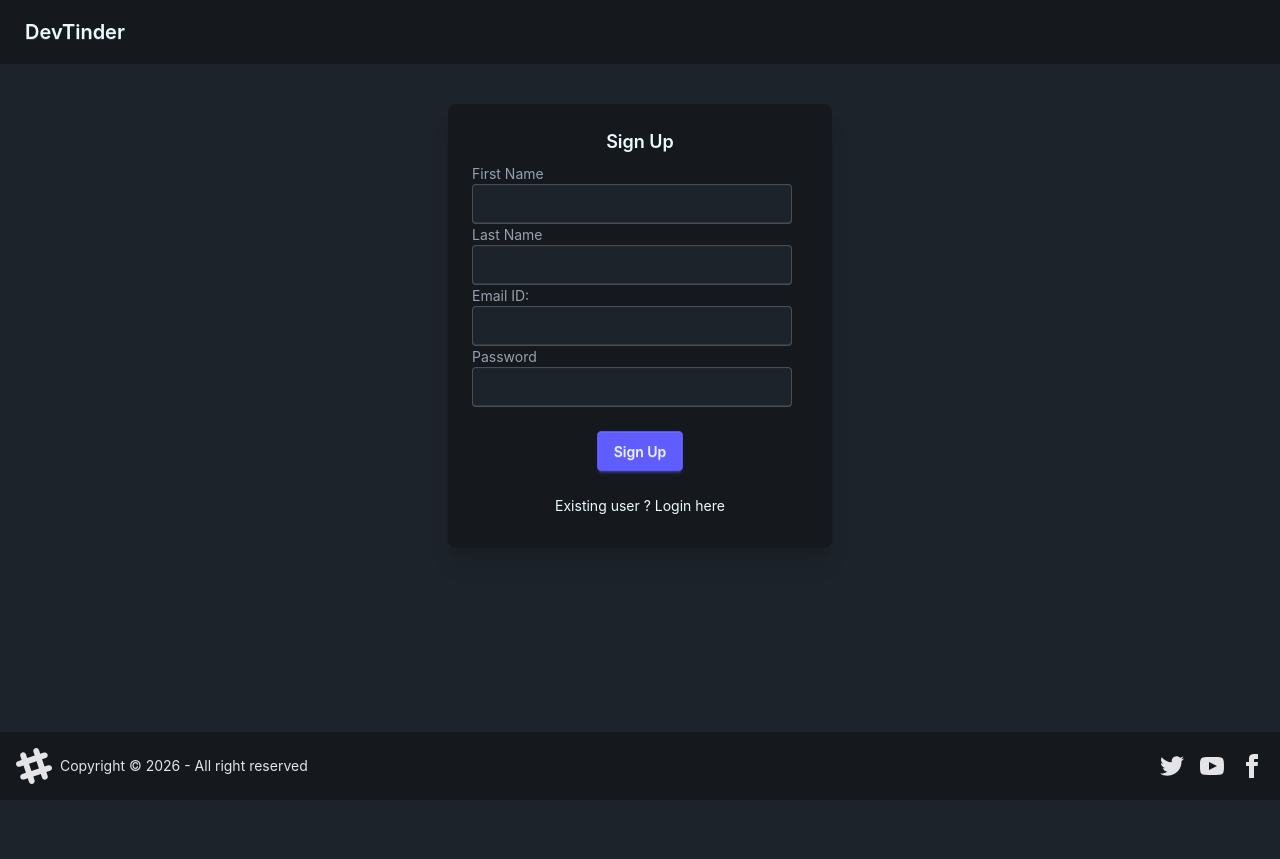
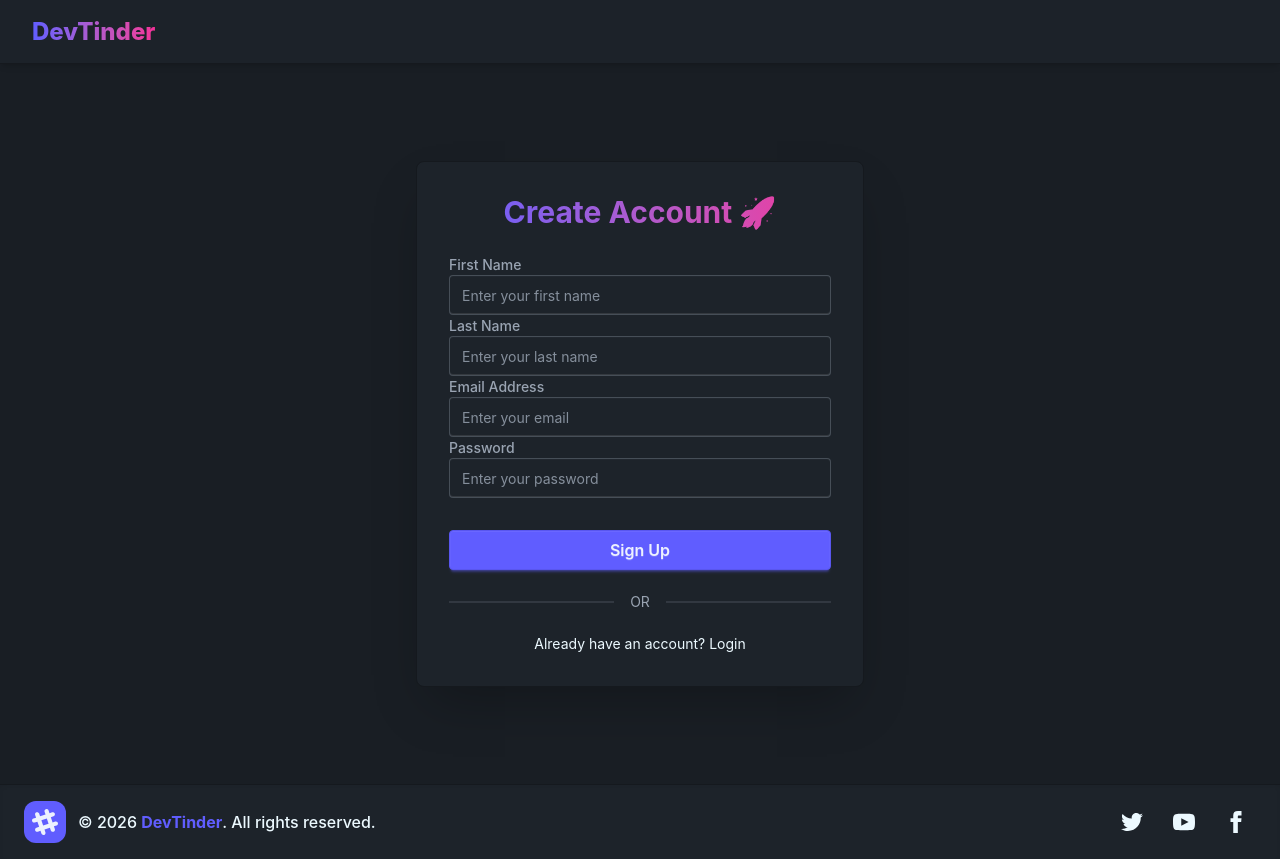
Before and after one commit to kunal2885/DevMatch-web, a React (Vite) app: page /login in a window 1280 px wide. Before the commit the page ends 800 px from the top, so only its background shows below. Built offline with nearby package versions, Linux system fonts and the light colour scheme; no server answers.

Commit message:
imporved the styling and ui

```diff
--- a/src/components/EditProfile.jsx
+++ b/src/components/EditProfile.jsx
@@ -11,9 +11,9 @@ const EditProfile = ({user}) => {
     const dispatch = useDispatch()
     const [firstname , setFirstname] = useState(user.firstname)
     const [lastname, setLastname] = useState(user.lastname)
-    const [age, setAge] = useState(user.age || "")
-    const [gender , setGender] = useState(user.gender || "")
-    const [photourl , setPhotourl] = useState(user.photourl || "")
+    const [age, setAge] = useState(user.age?.age)
+    const [gender , setGender] = useState(user.gender?.gender)
+    const [photourl , setPhotourl] = useState(user.photourl)
     const [about,setAbout] = useState(user.about || "")
     const [error, setError] = useState("")
     const [toast , setToast] = useState(false)
@@ -51,22 +51,27 @@ const EditProfile = ({user}) => {
 
   return (
   <>
-        <div className="flex justify-center items-start gap-10 my-10 flex-wrap">
+    <div className="min-h-[calc(100vh-80px)] bg-base-200 px-4 py-10">
+      <div className="mx-auto flex max-w-7xl flex-col items-start justify-center gap-10 lg:flex-row lg:items-start">
+
         {/* Edit Profile Card */}
-  <div className="card bg-base-300 w-full max-w-md shadow-xl mb-8">
-    <div className="card-body">
-      <h2 className="card-title justify-center text-2xl font-bold mb-4">
-        Edit Profile
+        <div className="card w-full max-w-xl bg-base-100 shadow-2xl border border-base-300">
+          <div className="card-body p-8">
+            <h2 className="text-center text-3xl font-bold bg-gradient-to-r from-primary to-secondary bg-clip-text text-transparent mb-6">
+              Edit Profile ✨
             </h2>
 
-      <div className="space-y-3">
+            <div className="space-y-5">
               <label className="form-control w-full">
                 <div className="label">
-            <span className="label-text font-medium">First Name</span>
+                  <span className="label-text font-semibold">
+                    First Name
+                  </span>
                 </div>
                 <input
                   type="text"
-            className="input input-bordered w-full"
+                  className="input input-bordered w-full focus:input-primary"
+                  placeholder="Enter your first name"
                   value={firstname}
                   onChange={(e) => setFirstname(e.target.value)}
                 />
@@ -74,23 +79,28 @@ const EditProfile = ({user}) => {
 
               <label className="form-control w-full">
                 <div className="label">
-            <span className="label-text font-medium">Last Name</span>
+                  <span className="label-text font-semibold">
+                    Last Name
+                  </span>
                 </div>
                 <input
                   type="text"
-            className="input input-bordered w-full"
+                  className="input input-bordered w-full focus:input-primary"
+                  placeholder="Enter your last name"
                   value={lastname}
                   onChange={(e) => setLastname(e.target.value)}
                 />
               </label>
 
+              <div className="grid grid-cols-1 gap-5 md:grid-cols-2">
                 <label className="form-control w-full">
                   <div className="label">
-            <span className="label-text font-medium">Age</span>
+                    <span className="label-text font-semibold">Age</span>
                   </div>
                   <input
                     type="number"
-            className="input input-bordered w-full"
+                    className="input input-bordered w-full focus:input-primary"
+                    placeholder="Age"
                     value={age}
                     onChange={(e) => setAge(e.target.value)}
                   />
@@ -98,23 +108,28 @@ const EditProfile = ({user}) => {
 
                 <label className="form-control w-full">
                   <div className="label">
-            <span className="label-text font-medium">Gender</span>
+                    <span className="label-text font-semibold">Gender</span>
                   </div>
                   <input
                     type="text"
-            className="input input-bordered w-full"
+                    className="input input-bordered w-full focus:input-primary"
+                    placeholder="Gender"
                     value={gender}
                     onChange={(e) => setGender(e.target.value)}
                   />
                 </label>
+              </div>
 
               <label className="form-control w-full">
                 <div className="label">
-            <span className="label-text font-medium">Photo URL</span>
+                  <span className="label-text font-semibold">
+                    Photo URL
+                  </span>
                 </div>
                 <input
                   type="text"
-            className="input input-bordered w-full"
+                  className="input input-bordered w-full focus:input-primary"
+                  placeholder="Paste image URL"
                   value={photourl}
                   onChange={(e) => setPhotourl(e.target.value)}
                 />
@@ -122,20 +137,28 @@ const EditProfile = ({user}) => {
 
               <label className="form-control w-full">
                 <div className="label">
-            <span className="label-text font-medium">About</span>
+                  <span className="label-text font-semibold">About</span>
                 </div>
                 <textarea
-            className="textarea textarea-bordered h-28 w-full resize-none"
+                  className="textarea textarea-bordered h-32 w-full resize-none focus:textarea-primary"
+                  placeholder="Tell others something about yourself..."
                   value={about}
                   onChange={(e) => setAbout(e.target.value)}
                 />
               </label>
             </div>
 
-      <p className="text-red-500 text-center mt-2"> {error}</p>
+            {error && (
+              <p className="mt-4 text-center text-sm font-medium text-error">
+                {error}
+              </p>
+            )}
 
-      <div className="card-actions justify-center mt-5">
-        <button className="btn btn-primary w-full " onClick={saveProfile}>
+            <div className="card-actions mt-8">
+              <button
+                className="btn btn-primary w-full text-base font-semibold hover:scale-[1.02] transition-all duration-300"
+                onClick={saveProfile}
+              >
                 Save Profile
               </button>
             </div>
@@ -143,8 +166,9 @@ const EditProfile = ({user}) => {
         </div>
 
         {/* Preview Card */}
-  <div className="w-full max-w-sm">
-    <UserCard user={{
+        <div className="w-full max-w-sm lg:sticky lg:top-24">
+          <UserCard
+            user={{
               ...user,
               firstname,
               lastname,
@@ -152,19 +176,21 @@ const EditProfile = ({user}) => {
               gender,
               photourl,
               about,
-  }} />
+            }}
+          />
+        </div>
       </div>
     </div>
 
-{toast && <div className="toast toast-top toast-center">
-
-  <div className="alert alert-success">
-    <span>Profile updated successfully</span>
+    {toast && (
+      <div className="toast toast-top toast-center z-[100]">
+        <div className="alert alert-success shadow-xl">
+          <span>🎉 Profile updated successfully</span>
         </div>
-</div>}
-
+      </div>
+    )}
   </>
-  )
+);
 }
 
 export default EditProfile
--- a/src/components/Footer.jsx
+++ b/src/components/Footer.jsx
@@ -2,58 +2,70 @@ import React from 'react'
 
 const Footer = () => {
  return (
-    <footer className="footer sm:footer-horizontal bg-base-300 text-neutral-content fixed bottom-0 p-4">
-  <aside className="grid-flow-col items-center">
+  <footer className="footer footer-vertical sm:footer-horizontal items-center justify-between bg-base-100 border-t border-base-300 shadow-inner px-6 py-4 text-base-content">
+    <aside className="grid-flow-col items-center gap-3">
+      <div className="p-2 rounded-xl bg-primary text-primary-content">
         <svg
-      width="36"
-      height="36"
+          width="26"
+          height="26"
           viewBox="0 0 24 24"
           xmlns="http://www.w3.org/2000/svg"
           fillRule="evenodd"
           clipRule="evenodd"
-      className="fill-current">
+          className="fill-current"
+        >
           <path
-        d="M22.672 15.226l-2.432.811.841 2.515c.33 1.019-.209 2.127-1.23 2.456-1.15.325-2.148-.321-2.463-1.226l-.84-2.518-5.013 1.677.84 2.517c.391 1.203-.434 2.542-1.831 2.542-.88 0-1.601-.564-1.86-1.314l-.842-2.516-2.431.809c-1.135.328-2.145-.317-2.463-1.229-.329-1.018.211-2.127 1.231-2.456l2.432-.809-1.621-4.823-2.432.808c-1.355.384-2.558-.59-2.558-1.839 0-.817.509-1.582 1.327-1.846l2.433-.809-.842-2.515c-.33-1.02.211-2.129 1.232-2.458 1.02-.329 2.13.209 2.461 1.229l.842 2.515 5.011-1.677-.839-2.517c-.403-1.238.484-2.553 1.843-2.553.819 0 1.585.509 1.85 1.326l.841 2.517 2.431-.81c1.02-.33 2.131.211 2.461 1.229.332 1.018-.21 2.126-1.23 2.456l-2.433.809 1.622 4.823 2.433-.809c1.242-.401 2.557.484 2.557 1.838 0 .819-.51 1.583-1.328 1.847m-8.992-6.428l-5.01 1.675 1.619 4.828 5.011-1.674-1.62-4.829z"></path>
+            d="M22.672 15.226l-2.432.811.841 2.515c.33 1.019-.209 2.127-1.23 2.456-1.15.325-2.148-.321-2.463-1.226l-.84-2.518-5.013 1.677.84 2.517c.391 1.203-.434 2.542-1.831 2.542-.88 0-1.601-.564-1.86-1.314l-.842-2.516-2.431.809c-1.135.328-2.145-.317-2.463-1.229-.329-1.018.211-2.127 1.231-2.456l2.432-.809-1.621-4.823-2.432.808c-1.355.384-2.558-.59-2.558-1.839 0-.817.509-1.582 1.327-1.846l2.433-.809-.842-2.515c-.33-1.02.211-2.129 1.232-2.458 1.02-.329 2.13.209 2.461 1.229l.842 2.515 5.011-1.677-.839-2.517c-.403-1.238.484-2.553 1.843-2.553.819 0 1.585.509 1.85 1.326l.841 2.517 2.431-.81c1.02-.33 2.131.211 2.461 1.229.332 1.018-.21 2.126-1.23 2.456l-2.433.809 1.622 4.823 2.433-.809c1.242-.401 2.557.484 2.557 1.838 0 .819-.51 1.583-1.328 1.847m-8.992-6.428l-5.01 1.675 1.619 4.828 5.011-1.674-1.62-4.829z"
+          ></path>
         </svg>
-    <p>Copyright © {new Date().getFullYear()} - All right reserved</p>
+      </div>
+
+      <p className="text-sm md:text-base font-medium">
+        © {new Date().getFullYear()}{" "}
+        <span className="font-bold text-primary">DevTinder</span>. All rights
+        reserved.
+      </p>
     </aside>
-  <nav className="grid-flow-col gap-4 md:place-self-center md:justify-self-end">
-    <a>
+
+    <nav className="grid grid-flow-col gap-3">
+      <a className="btn btn-circle btn-ghost hover:bg-primary hover:text-primary-content transition-all duration-300">
         <svg
           xmlns="http://www.w3.org/2000/svg"
-        width="24"
-        height="24"
+          width="22"
+          height="22"
           viewBox="0 0 24 24"
-        className="fill-current">
-        <path
-          d="M24 4.557c-.883.392-1.832.656-2.828.775 1.017-.609 1.798-1.574 2.165-2.724-.951.564-2.005.974-3.127 1.195-.897-.957-2.178-1.555-3.594-1.555-3.179 0-5.515 2.966-4.797 6.045-4.091-.205-7.719-2.165-10.148-5.144-1.29 2.213-.669 5.108 1.523 6.574-.806-.026-1.566-.247-2.229-.616-.054 2.281 1.581 4.415 3.949 4.89-.693.188-1.452.232-2.224.084.626 1.956 2.444 3.379 4.6 3.419-2.07 1.623-4.678 2.348-7.29 2.04 2.179 1.397 4.768 2.212 7.548 2.212 9.142 0 14.307-7.721 13.995-14.646.962-.695 1.797-1.562 2.457-2.549z"></path>
+          className="fill-current"
+        >
+          <path d="M24 4.557c-.883.392-1.832.656-2.828.775 1.017-.609 1.798-1.574 2.165-2.724-.951.564-2.005.974-3.127 1.195-.897-.957-2.178-1.555-3.594-1.555-3.179 0-5.515 2.966-4.797 6.045-4.091-.205-7.719-2.165-10.148-5.144-1.29 2.213-.669 5.108 1.523 6.574-.806-.026-1.566-.247-2.229-.616-.054 2.281 1.581 4.415 3.949 4.89-.693.188-1.452.232-2.224.084.626 1.956 2.444 3.379 4.6 3.419-2.07 1.623-4.678 2.348-7.29 2.04 2.179 1.397 4.768 2.212 7.548 2.212 9.142 0 14.307-7.721 13.995-14.646.962-.695 1.797-1.562 2.457-2.549z"></path>
         </svg>
       </a>
-    <a>
+
+      <a className="btn btn-circle btn-ghost hover:bg-error hover:text-error-content transition-all duration-300">
         <svg
           xmlns="http://www.w3.org/2000/svg"
-        width="24"
-        height="24"
+          width="22"
+          height="22"
           viewBox="0 0 24 24"
-        className="fill-current">
-        <path
-          d="M19.615 3.184c-3.604-.246-11.631-.245-15.23 0-3.897.266-4.356 2.62-4.385 8.816.029 6.185.484 8.549 4.385 8.816 3.6.245 11.626.246 15.23 0 3.897-.266 4.356-2.62 4.385-8.816-.029-6.185-.484-8.549-4.385-8.816zm-10.615 12.816v-8l8 3.993-8 4.007z"></path>
+          className="fill-current"
+        >
+          <path d="M19.615 3.184c-3.604-.246-11.631-.245-15.23 0-3.897.266-4.356 2.62-4.385 8.816.029 6.185.484 8.549 4.385 8.816 3.6.245 11.626.246 15.23 0 3.897-.266 4.356-2.62 4.385-8.816-.029-6.185-.484-8.549-4.385-8.816zm-10.615 12.816v-8l8 3.993-8 4.007z"></path>
         </svg>
       </a>
-    <a>
+
+      <a className="btn btn-circle btn-ghost hover:bg-blue-600 hover:text-white transition-all duration-300">
         <svg
           xmlns="http://www.w3.org/2000/svg"
-        width="24"
-        height="24"
+          width="22"
+          height="22"
           viewBox="0 0 24 24"
-        className="fill-current">
-        <path
-          d="M9 8h-3v4h3v12h5v-12h3.642l.358-4h-4v-1.667c0-.955.192-1.333 1.115-1.333h2.885v-5h-3.808c-3.596 0-5.192 1.583-5.192 4.615v3.385z"></path>
+          className="fill-current"
+        >
+          <path d="M9 8h-3v4h3v12h5v-12h3.642l.358-4h-4v-1.667c0-.955.192-1.333 1.115-1.333h2.885v-5h-3.808c-3.596 0-5.192 1.583-5.192 4.615v3.385z"></path>
         </svg>
       </a>
     </nav>
   </footer>
-  )
+);
 }
 
 export default Footer
--- a/src/components/Login.jsx
+++ b/src/components/Login.jsx
@@ -42,74 +42,100 @@ const Login = () => {
       }
     }
   return (
-    <div className="flex justify-center my-10">
-  <div className="card bg-base-300 w-96 shadow-xl">
-    <div className="card-body">
-      <h2 className="card-title justify-center">
-        {isLoginForm ? "Login" : "Sign Up"}
+  <div className="min-h-[calc(100vh-80px)] flex items-center justify-center px-4 py-10 bg-base-200">
+    <div className="card w-full max-w-md bg-base-100 shadow-2xl border border-base-300">
+      <div className="card-body p-8">
+        <h2 className="text-3xl font-bold text-center bg-gradient-to-r from-primary to-secondary bg-clip-text text-transparent mb-4">
+          {isLoginForm ? "Welcome Back 👋" : "Create Account 🚀"}
         </h2>
 
-      <div>
-        {!isLoginForm && <><label className="form-control w-full max-w-xs my-2">
+        <div className="space-y-4">
+          {!isLoginForm && (
+            <>
+              <label className="form-control w-full">
                 <div className="label">
-            <span className="label-text">First Name</span>
+                  <span className="label-text font-medium">First Name</span>
                 </div>
                 <input
                   type="text"
-            className="input input-bordered w-full max-w-xs"
+                  className="input input-bordered w-full focus:input-primary"
+                  placeholder="Enter your first name"
                   value={firstname}
-            onChange={(e)=> setFirstname(e.target.value)}
+                  onChange={(e) => setFirstname(e.target.value)}
                 />
               </label>
-        <label className="form-control w-full max-w-xs my-2">
+
+              <label className="form-control w-full">
                 <div className="label">
-            <span className="label-text">Last Name</span>
+                  <span className="label-text font-medium">Last Name</span>
                 </div>
                 <input
                   type="text"
-            className="input input-bordered w-full max-w-xs"
+                  className="input input-bordered w-full focus:input-primary"
+                  placeholder="Enter your last name"
                   value={lastname}
-            onChange={(e)=> setLastname(e.target.value)}
+                  onChange={(e) => setLastname(e.target.value)}
                 />
-        </label> </>}
-        <label className="form-control w-full max-w-xs my-2">
+              </label>
+            </>
+          )}
+
+          <label className="form-control w-full">
             <div className="label">
-            <span className="label-text">Email ID:</span>
+              <span className="label-text font-medium">Email Address</span>
             </div>
             <input
               type="text"
-            className="input input-bordered w-full max-w-xs"
+              className="input input-bordered w-full focus:input-primary"
+              placeholder="Enter your email"
               value={emailid}
-            onChange={(e)=> setEmailId(e.target.value)}
+              onChange={(e) => setEmailId(e.target.value)}
             />
           </label>
 
-        <label className="form-control w-full max-w-xs my-2">
+          <label className="form-control w-full">
             <div className="label">
-            <span className="label-text">Password</span>
+              <span className="label-text font-medium">Password</span>
             </div>
             <input
               type="password"
-            className="input input-bordered w-full max-w-xs"
+              className="input input-bordered w-full focus:input-primary"
+              placeholder="Enter your password"
               value={password}
-            onChange={(e)=> setPassword(e.target.value)}
+              onChange={(e) => setPassword(e.target.value)}
             />
           </label>
         </div>
-      <p className='text-red-500'>{err}</p>
 
-      <div className="card-actions justify-center m-2">
-        <button className="btn btn-primary" onClick={isLoginForm ? handleLogin : handleSignUp }>
+        {err && (
+          <p className="text-error text-sm text-center font-medium mt-4">
+            {err}
+          </p>
+        )}
+
+        <div className="card-actions mt-6">
+          <button
+            className="btn btn-primary w-full text-base font-semibold hover:scale-[1.02] transition-all duration-300"
+            onClick={isLoginForm ? handleLogin : handleSignUp}
+          >
             {isLoginForm ? "Login" : "Sign Up"}
           </button>
         </div>
-      <p className='m-auto my-2 cursor-pointer' onClick={()=> setIsLoginForm((value)=> !value)}>{isLoginForm ? "New User ? Sign Up here" : "Existing user ? Login here"}</p>
 
+        <div className="divider text-sm text-base-content/60">OR</div>
 
+        <p
+          className="text-center text-sm cursor-pointer hover:text-primary transition-colors duration-300"
+          onClick={() => setIsLoginForm((value) => !value)}
+        >
+          {isLoginForm
+            ? "New here? Create an account"
+            : "Already have an account? Login"}
+        </p>
       </div>
     </div>
   </div>
-  )
+);
 }
 
 export default Login
--- a/src/components/Navbar.jsx
+++ b/src/components/Navbar.jsx
@@ -22,48 +22,78 @@ const NavBar = () => {
   };
 
  return (
-    <div className="navbar bg-base-300">
+  <div className="navbar bg-base-100 border-b border-base-300 shadow-md px-4 md:px-8 sticky top-0 z-50 backdrop-blur-lg bg-base-100/90">
     <div className="flex-1">
-        <Link to="/" className="btn btn-ghost text-xl">
+      <Link
+        to="/"
+        className="text-2xl font-extrabold bg-gradient-to-r from-primary to-secondary bg-clip-text text-transparent hover:scale-105 transition-transform duration-300"
+      >
         DevTinder
       </Link>
     </div>
+
     {user && (
-        <div className="flex-none gap-2">
-          <div className="form-control">Welcome, {user.firstname}</div>
-          <div className="dropdown dropdown-end mx-5 flex">
+      <div className="flex items-center gap-3 md:gap-5">
+        <div className="hidden sm:flex items-center">
+          <p className="text-sm md:text-base font-medium text-base-content">
+            Welcome,
+            <span className="text-primary font-bold ml-1">
+              {user.firstname}
+            </span>
+          </p>
+        </div>
+
+        <div className="dropdown dropdown-end">
           <div
             tabIndex={0}
             role="button"
-              className="btn btn-ghost btn-circle avatar"
+            className="btn btn-ghost btn-circle avatar hover:scale-105 transition-all duration-300"
           >
-              <div className="w-10 rounded-full">
+            <div className="w-11 rounded-full ring ring-primary ring-offset-base-100 ring-offset-2">
               <img alt="user photo" src={user.photourl} />
             </div>
           </div>
+
           <ul
             tabIndex={0}
-              className="menu menu-sm dropdown-content bg-base-100 rounded-box z-50 mt-3 w-52 p-2 shadow h-auto"
+            className="menu menu-sm dropdown-content mt-4 z-[100] w-60 rounded-2xl bg-base-100 shadow-2xl border border-base-300 p-2"
           >
             <li>
-                <Link to="/profile" className="justify-between">
-                  Profile
+              <Link
+                to="/profile"
+                className="rounded-lg hover:bg-primary hover:text-primary-content transition-all duration-200"
+              >
+                👤 Profile
               </Link>
             </li>
+
             <li>
-                <a onClick={handleLogout}>Logout</a>
+              <Link
+                to="/connections"
+                className="rounded-lg hover:bg-primary hover:text-primary-content transition-all duration-200"
+              >
+                🤝 Connections
+              </Link>
             </li>
+
             <li>
-                <Link to="/connections" className="justify-between">
-                  Connections
+              <Link
+                to="/requests"
+                className="rounded-lg hover:bg-primary hover:text-primary-content transition-all duration-200"
+              >
+                📩 Requests
               </Link>
+            </li>
 
-              </li>
+            <div className="divider my-1"></div>
+
             <li>
-                <Link to="/requests" className="justify-between">
-                  Requests
-                </Link>
-
+              <a
+                onClick={handleLogout}
+                className="rounded-lg text-error hover:bg-error hover:text-error-content transition-all duration-200"
+              >
+                🚪 Logout
+              </a>
             </li>
           </ul>
         </div>
```
Also changed, not shown: src/components/Connections.jsx (+33 -9 lines), src/components/Requests.jsx (+56 -12 lines), src/components/UserCard.jsx (+35 -16 lines). Lines whose indentation alone changed are shown as unchanged.
